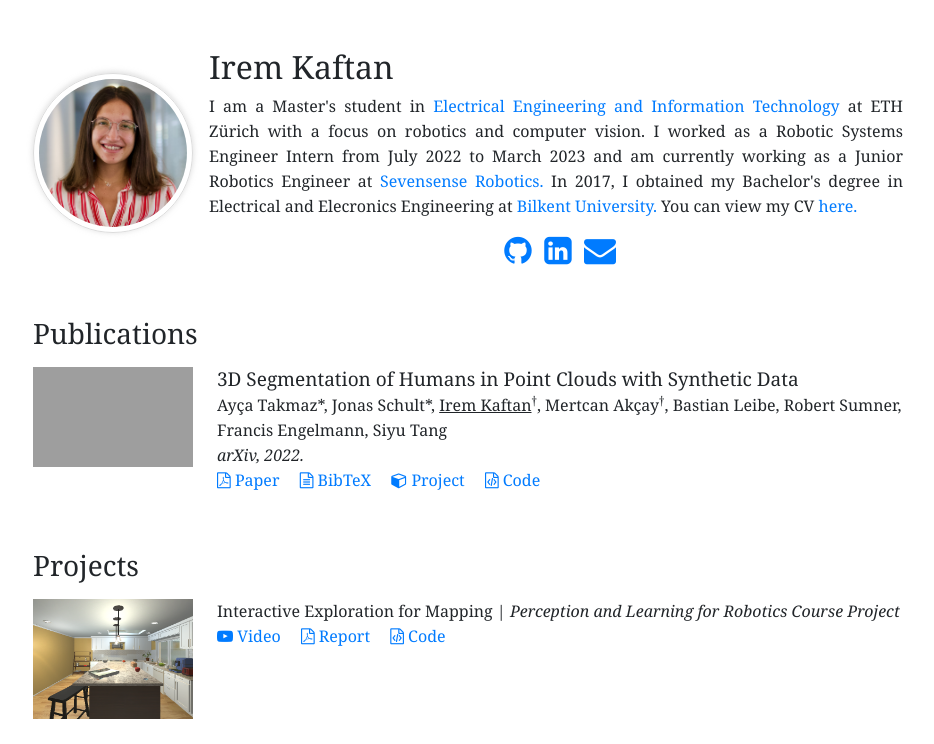
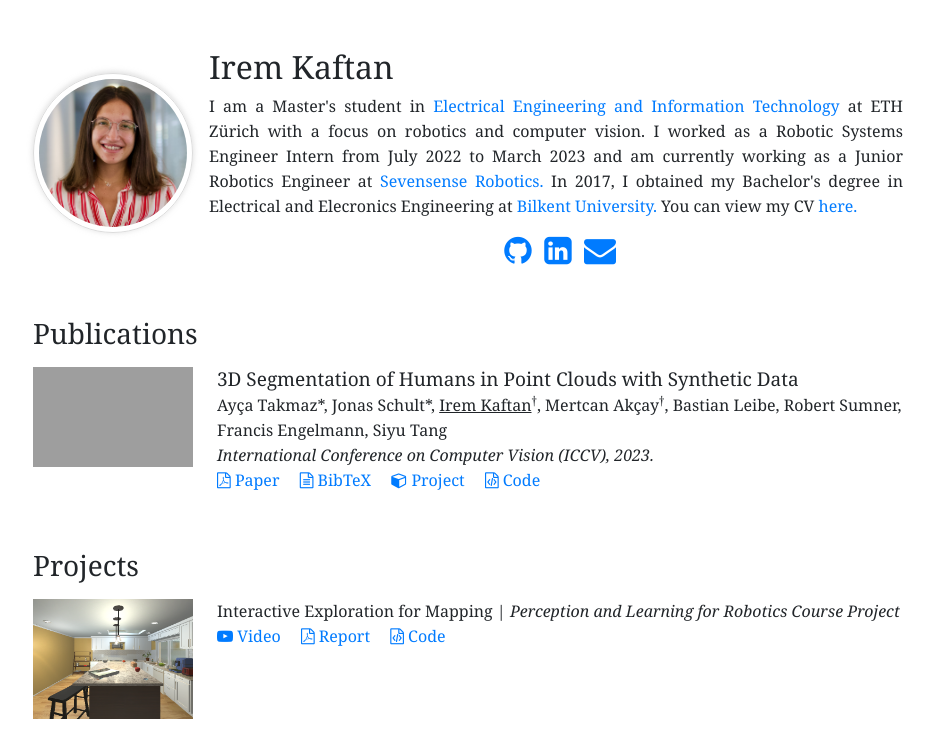
Before and after one commit to ikaftan/ikaftan.github.io, a plain HTML site: page index.html in a window 1280 px wide. Shown: the top 744 px of the page, without its empty margins (172-1106 px from the left). Drawn offline with nearby package versions, Linux system fonts and the light colour scheme; grey boxes are pictures that could not be loaded; some icons are missing.

Commit message:
update index.html

```diff
--- a/index.html
+++ b/index.html
@@ -95,7 +95,7 @@
             <span class="p-authors">
               Ayça Takmaz*, Jonas Schult*, <u>Irem Kaftan</u><sup>&dagger;</sup>, Mertcan Akçay<sup>&dagger;</sup>, Bastian Leibe, Robert Sumner, Francis Engelmann, Siyu Tang
             </span></br>
-              <span class="p-conference">arXiv, 2022.</span></br>
+              <span class="p-conference">International Conference on Computer Vision (ICCV), 2023.</span></br>
             <a class="mr-3" target="_blank" href="https://arxiv.org/abs/2212.00786"><i class="fa fa-file-pdf-o"></i> Paper</a>
             <a class="mr-3" data-toggle="collapse" href="#bibtex_human3d" role="button" aria-expanded="false" aria-controls="bibtex_human3d"><i class="fa fa-file-text-o"></i> BibTeX</a>
             <a class="mr-3" target="_blank" href="https://jonasschult.github.io/Human3D/"><i class="fa fa-cube"></i> Project</a>
```
